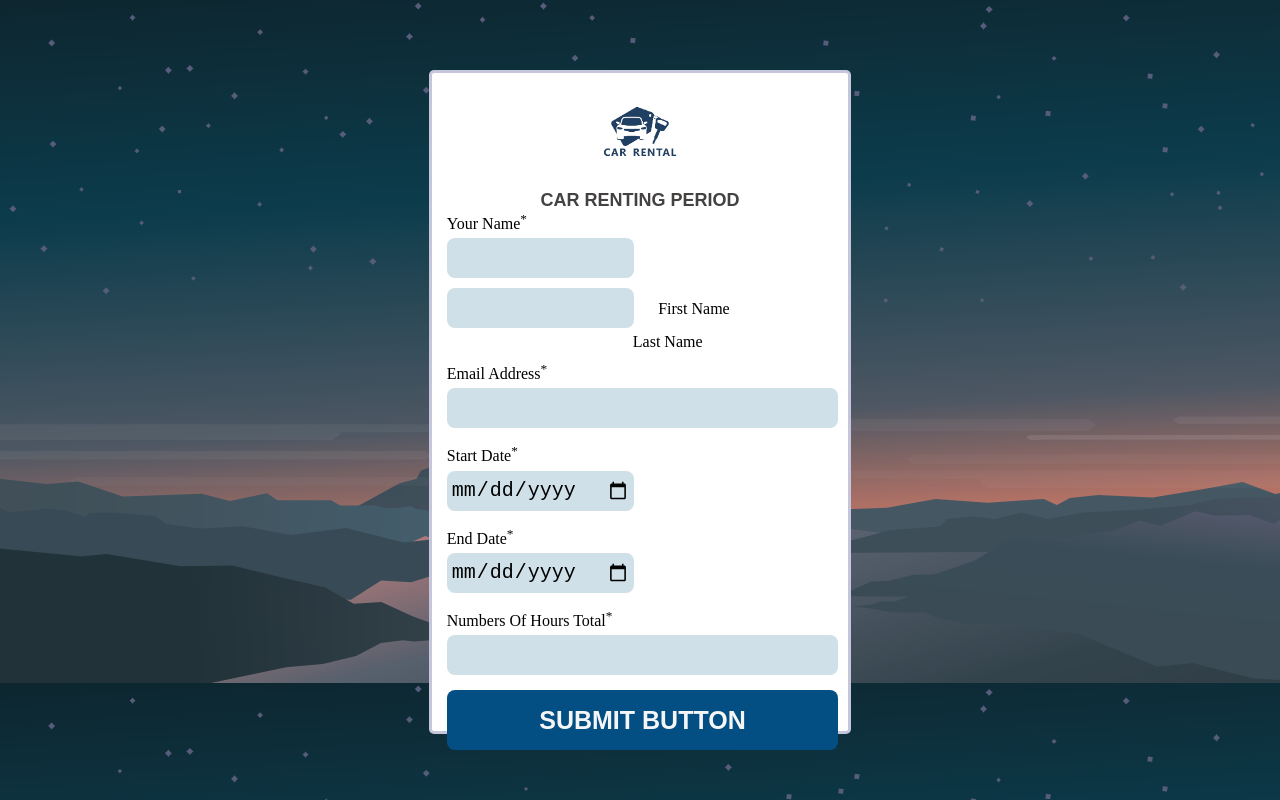
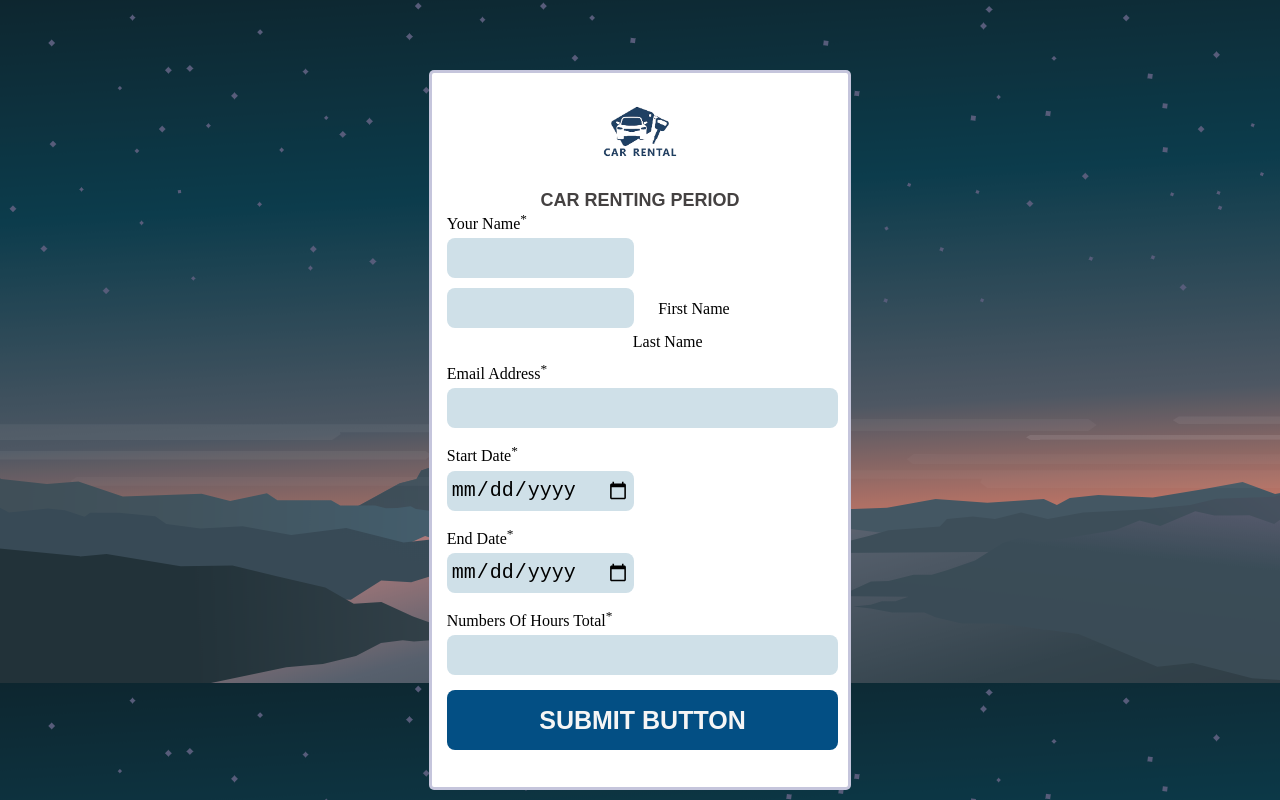
Before and after one commit to giorgi100day/100daycodingchallenge-survey-form-, a plain HTML site: page index.html in a window 1280 px wide. Drawn offline with Linux system fonts and the light colour scheme.

Commit message:
Update style.css

```diff
--- a/style.css
+++ b/style.css
@@ -14,7 +14,7 @@ body {
 .central {
   margin-top: 70px;
   width: 33%;
-  height: 83vh;
+  height: 90vh;
   background-color: white;
   border: 3px solid rgba(92, 92, 156, 0.352);
   border-radius: 5px;
```
